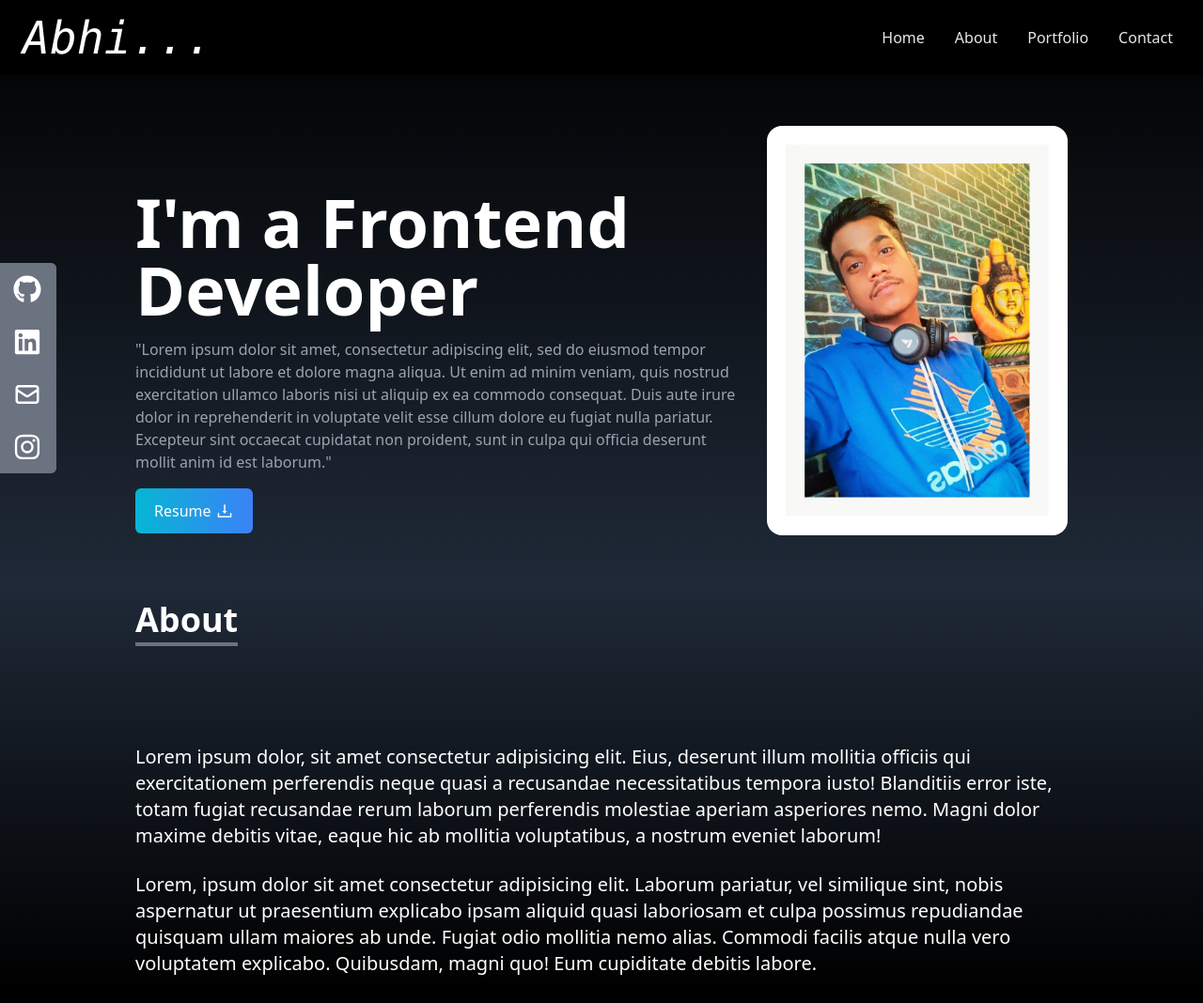
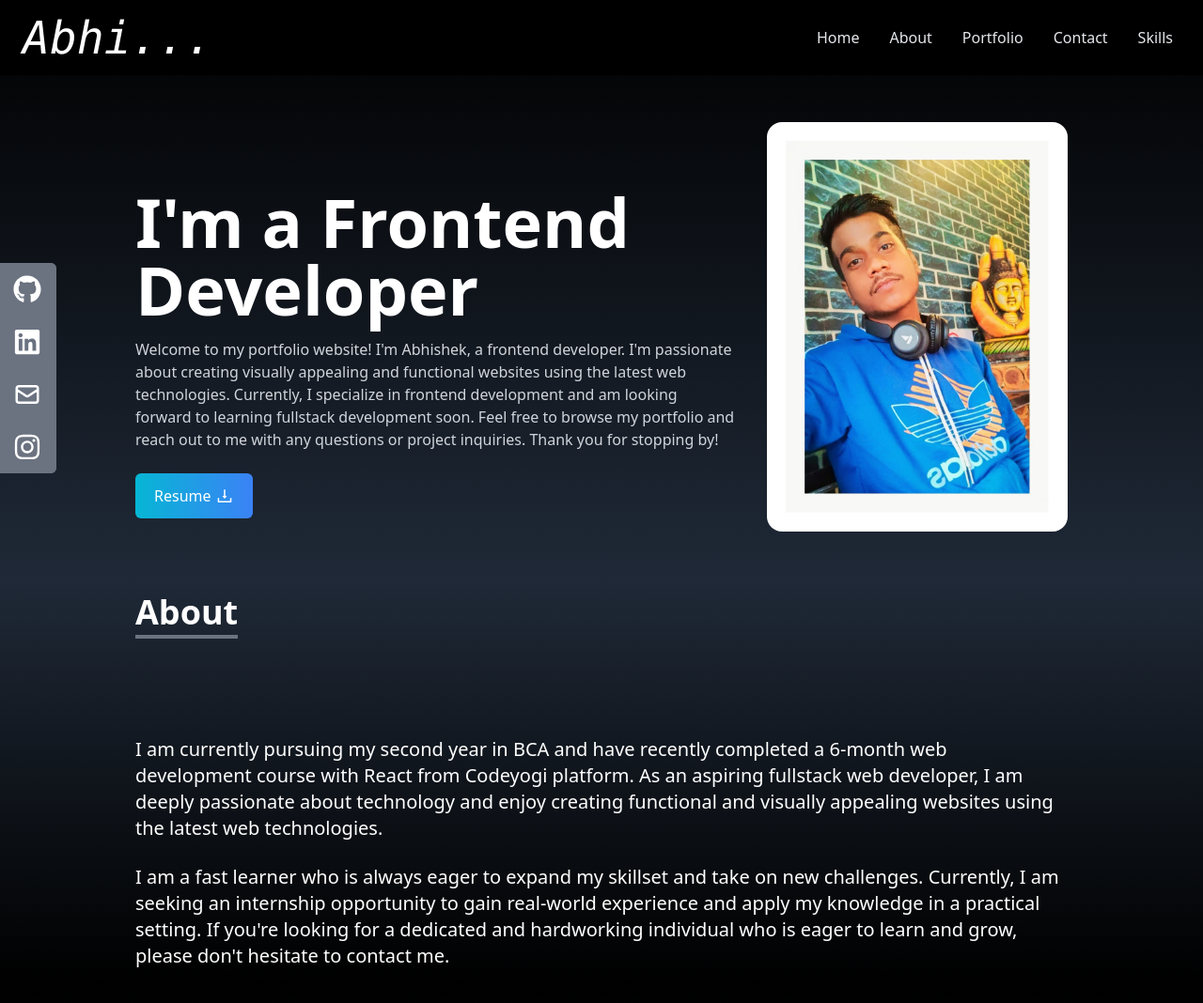
Before and after one commit to Abhishek8218/Portfolio, a React (Vite) app: page / in a window 1280 px wide. Shown: the top 1068 px of the page at 94% size. Built offline with nearby package versions, Linux system fonts and the light colour scheme.

Commit message:
About info. update

```diff
--- a/src/About.jsx
+++ b/src/About.jsx
@@ -14,23 +14,13 @@ const About = () => {
         </div>
 
         <p className="text-xl mt-20">
-          Lorem ipsum dolor, sit amet consectetur adipisicing elit. Eius,
-          deserunt illum mollitia officiis qui exercitationem perferendis neque
-          quasi a recusandae necessitatibus tempora iusto! Blanditiis error
-          iste, totam fugiat recusandae rerum laborum perferendis molestiae
-          aperiam asperiores nemo. Magni dolor maxime debitis vitae, eaque hic
-          ab mollitia voluptatibus, a nostrum eveniet laborum!
+          I am currently pursuing my second year in BCA and have recently completed a 6-month web development course with React from Codeyogi platform. As an aspiring fullstack web developer, I am deeply passionate about technology and enjoy creating functional and visually appealing websites using the latest web technologies.
         </p>
 
         <br />
 
         <p className="text-xl">
-          Lorem, ipsum dolor sit amet consectetur adipisicing elit. Laborum
-          pariatur, vel similique sint, nobis aspernatur ut praesentium
-          explicabo ipsam aliquid quasi laboriosam et culpa possimus repudiandae
-          quisquam ullam maiores ab unde. Fugiat odio mollitia nemo alias.
-          Commodi facilis atque nulla vero voluptatem explicabo. Quibusdam,
-          magni quo! Eum cupiditate debitis labore.
+          I am a fast learner who is always eager to expand my skillset and take on new challenges. Currently, I am seeking an internship opportunity to gain real-world experience and apply my knowledge in a practical setting. If you're looking for a dedicated and hardworking individual who is eager to learn and grow, please don't hesitate to contact me.
         </p>
       </div>
     </div>
--- a/src/Home.jsx
+++ b/src/Home.jsx
@@ -9,12 +9,12 @@ const Home = () => {
       <div className=" max-w-screen-lg mx-auto flex flex-col items-center justify-center h-fit px-4 md:flex-row py-10">
         <div className="flex flex-col justify-center h-fit pt-20 pb-15 md:mr-8">
           <h2 className="text-4xl sm:text-7xl font-bold">I'm a Frontend Developer</h2>
-          <p className="mt-4 text-gray-400">
-            "Lorem ipsum dolor sit amet, consectetur adipiscing elit, sed do eiusmod tempor incididunt ut labore et dolore magna aliqua. Ut enim ad minim veniam, quis nostrud exercitation ullamco laboris nisi ut aliquip ex ea commodo consequat. Duis aute irure dolor in reprehenderit in voluptate velit esse cillum dolore eu fugiat nulla pariatur. Excepteur sint occaecat cupidatat non proident, sunt in culpa qui officia deserunt mollit anim id est laborum."
+          <p className="mt-4  text-gray-300">
+            Welcome to my portfolio website! I'm Abhishek, a frontend developer. I'm passionate about creating visually appealing and functional websites using the latest web technologies. Currently, I specialize in frontend development and am looking forward to learning fullstack development soon. Feel free to browse my portfolio and reach out to me with any questions or project inquiries. Thank you for stopping by!
           </p>
 
           <div>
-            <button className="flex py-3 px-5 my-4 items-center bg-gradient-to-r from-cyan-500 to-blue-500 rounded-md text-white
+            <button className="flex py-3 px-5 my-6 items-center bg-gradient-to-r from-cyan-500 to-blue-500 rounded-md text-white
  w-fit">
               Resume <span  className=""><AiOutlineDownload size={20} className=" ml-1"/></span>
             </button>
--- a/src/NavBar.jsx
+++ b/src/NavBar.jsx
@@ -20,6 +20,11 @@ const NavBar = () => {
     id: 4,
     link: "contact"
   },
+    {
+    id: 5,
+    link: "skills"
+  },
+
 ]
 
   return(
@@ -41,7 +46,7 @@ const NavBar = () => {
 
   </div>
   { mobile && (
-   <ul className=" flex flex-col justify-center items-center absolute top-0 left-0 w-full h-fit  text-white bg-gradient-to-r from-gray-500 to-black  md:hidden">
+   <ul className=" flex flex-col justify-center items-center absolute top-0 left-0 w-full h-screen  text-white bg-gradient-to-r from-gray-500 to-black  md:hidden">
      {link.map(({id,link}) => (
       <li key={id} className="py-6 cursor-pointer capitalize text-4xl">
    <Link onClick= { () => setMobile(!mobile)} to={link} smooth duration={800}> {link}</Link>
--- a/src/Skills.jsx
+++ b/src/Skills.jsx
@@ -69,7 +69,7 @@ const Skills = () => {
       <div className="max-w-screen-lg mx-auto p-4 flex flex-col justify-center w-full h-full text-white">
         <div>
           <p className="text-4xl font-bold border-b-4 border-gray-500 p-2 inline">
-            Experience
+            Skills
           </p>
           <p className="py-6">These are the technologies I've Skilled in</p>
         </div>
--- a/src/SocialLinks.jsx
+++ b/src/SocialLinks.jsx
@@ -54,11 +54,11 @@ const SocialLinks = () => {
           ))}
         </ul>
       </div>
-      <div className="md:hidden flex justify-center items-center mt-4">
+      <div className="md:hidden flex justify-center items-center my-6">
         <ul className="flex">
           {Links.map(({ id, icon, href }) => (
-            <li key={id} className="mx-2">
-              <a href={href}>{icon}</a>
+            <li key={id} className="mx-3">
+              <a  href={href}>  <span size={30}>{icon}</span> </a>
             </li>
           ))}
         </ul>
```
